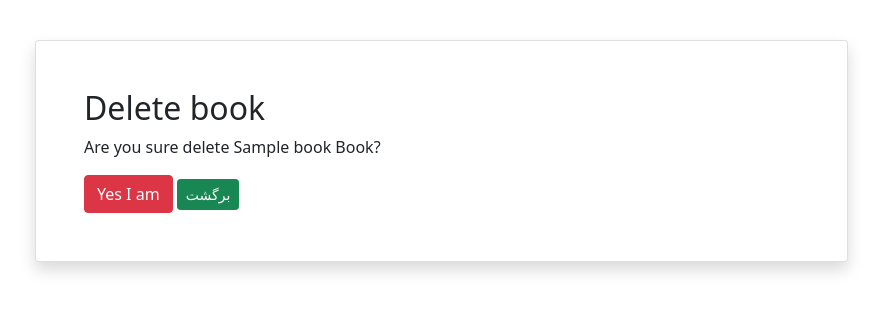
After one commit to Khezri6472/bookstore, a Django app: page /books/1/delete/ in a window 1280 px wide. The commit adds this page. Shown: the top 312 px of the page, without its empty margins (59-941 px from the left). Run offline with Django 5.2, Linux system fonts and the light colour scheme; tables that the repository leaves empty hold one stand-in row (values such as "Sample post").

Commit message:
add book delete and update  view

```diff
--- /dev/null
+++ b/books/templates/books/book_delete.html
@@ -0,0 +1,23 @@
+{% extends '_base.html' %}
+
+{% block page_title %}
+    delete book
+{% endblock page_title %}
+{% block content %}
+    <div class="container mt-4">
+        <div class="row">
+            <div class="col-9">
+                <div class="card shadow my-3 p-5">
+                    <h2>Delete book</h2>
+                    <form action="" method="post">
+                        {% csrf_token %}
+                        <p>Are you sure delete {{ book.title }} Book?</p>
+                        <button type="submit" class="btn btn-danger">Yes I am</button>
+                        <a href="{% url 'book_list' %}" class="btn btn-sm btn-success">برگشت</a>
+
+                    </form>
+                </div>
+            </div>
+        </div>
+    </div>
+{% endblock content %}
--- a/books/templates/books/book_detail.html
+++ b/books/templates/books/book_detail.html
@@ -12,6 +12,7 @@
     	<p>{{ book_detail.price }}</p>
     <br>
         <a href="{% url 'book_list' %}" class="btn btn-sm btn-success">برگشت</a>
+        <a href="{% url 'book_delete' book_detail.id %}" class="btn btn-sm btn-danger">حذف کتاب</a>
 
 
 {% endblock content %}
--- a/books/templates/books/book_list.html
+++ b/books/templates/books/book_list.html
@@ -12,6 +12,8 @@
         <a href="{{book.get_absolute_url}}" class="btn btn-sm btn-success">ادامه مطلب</a>
 
         <a href="{% url 'book_create' %}" class="btn btn-sm btn-success">کتاب جدید</a>
+        <a href="{% url 'book_update' book.id %}" class="btn btn-sm btn-warning">ویرایش کتاب</a>
+
     {% endfor %}
 
 {% endblock content %}
--- a/books/urls.py
+++ b/books/urls.py
@@ -6,4 +6,6 @@ urlpatterns = [
     path('', views.BookListView.as_view(), name='book_list'),
     path('<int:pk>/', views.BookDetailView.as_view(), name='book_detail'),
     path('create/', views.BookCreateView.as_view(), name='book_create'),
+    path('<int:pk>/update/', views.BookUpdateView.as_view(), name='book_update'),
+    path('<int:pk>/delete/', views.BookDeleteView.as_view(), name='book_delete'),
 ]
--- a/books/views.py
+++ b/books/views.py
@@ -1,9 +1,8 @@
-from django.shortcuts import render
+from django.urls import reverse_lazy
 from django.views import generic
 
-from .forms import BookForm
+
 from .models import Book
-
 
 class BookListView(generic.ListView):
     model = Book
@@ -20,3 +19,13 @@ class BookCreateView(generic.CreateView):
     model =Book
     fields = ['title', 'author', 'description','price']
     template_name = 'books/book_create.html'
+
+class BookUpdateView(generic.UpdateView):
+    model = Book
+    fields = ['title', 'author', 'description','price']
+    template_name = 'books/book_Update.html'
+
+class BookDeleteView(generic.DeleteView):
+    model = Book
+    template_name = 'books/book_delete.html'
+    success_url = reverse_lazy('book_list')
```
Also changed, not shown: books/templates/books/book_Update.html (added, +16 -0 lines).
